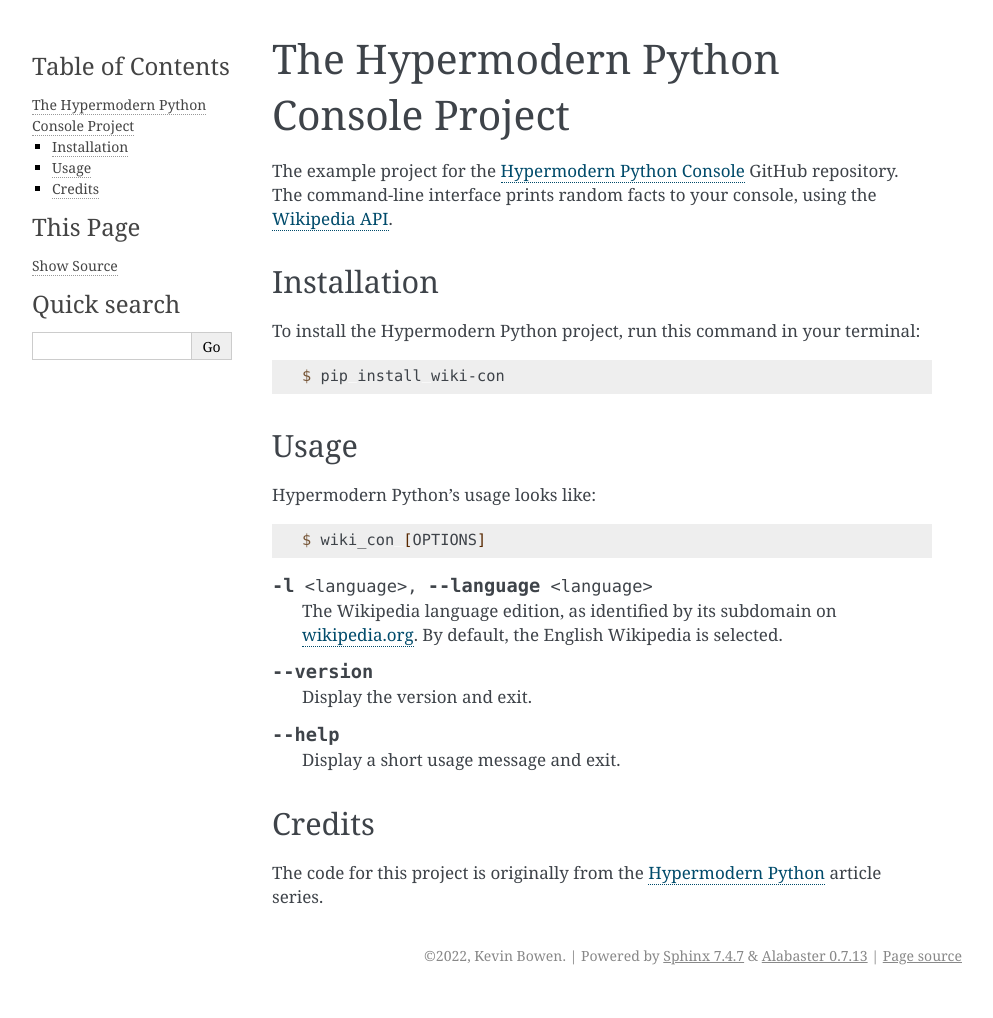
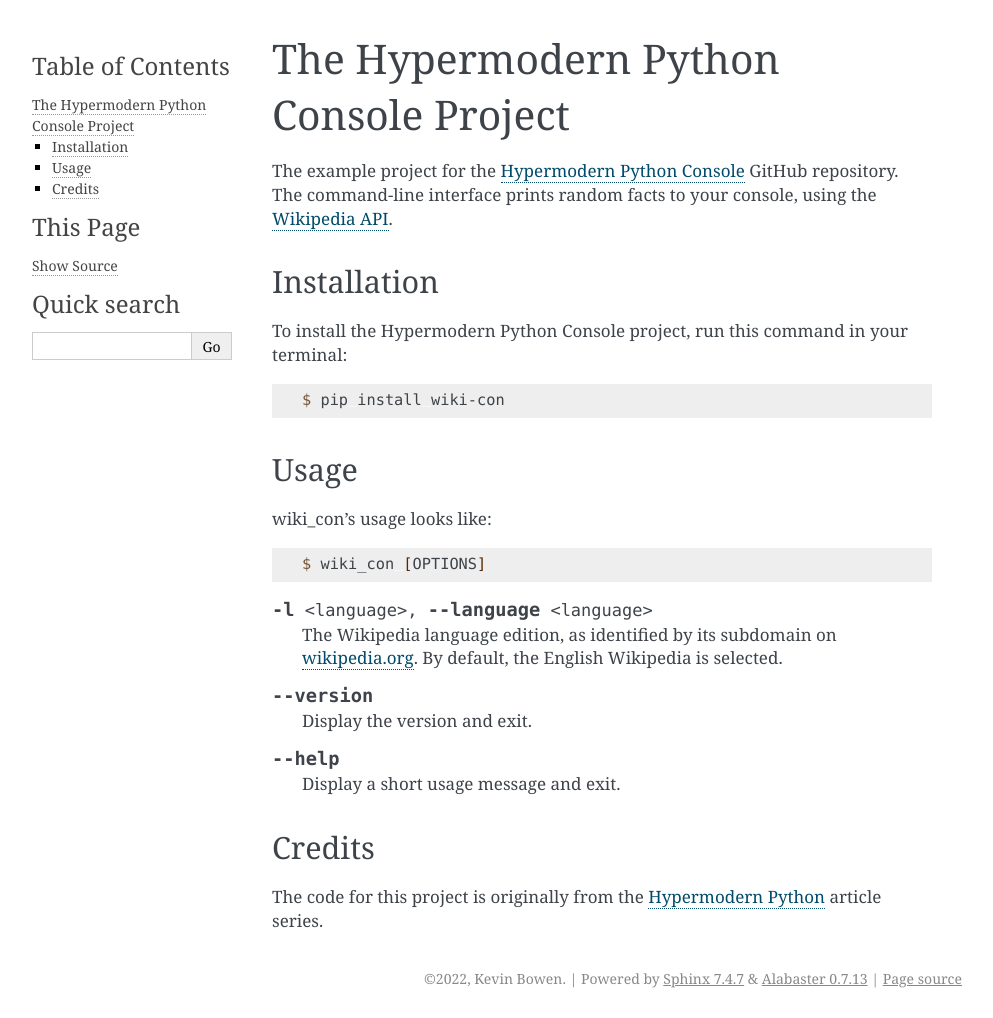
Before and after one commit to kevinbowen777/wiki-con, a Sphinx documentation site: the page built from docs/index.rst, in a window 1280 px wide. Shown: the whole page, without its empty margins (148-1141 px from the left). Built offline with Sphinx 7.4.7, drawn with Linux system fonts in a browser that asks for light colours; before the commit the page ends 995 px from its top, so only the background shows below that.

Commit message:
Fix project name

```diff
--- a/docs/index.rst
+++ b/docs/index.rst
@@ -17,7 +17,7 @@
 Installation
 ------------
 
-To install the Hypermodern Python project,
+To install the Hypermodern Python Console project,
 run this command in your terminal:
 
 .. code-block:: console
@@ -28,7 +28,7 @@
 Usage
 -----
 
-Hypermodern Python's usage looks like:
+wiki_con's usage looks like:
 
 .. code-block:: console
 
```
Also changed, not shown: 1 other file.
